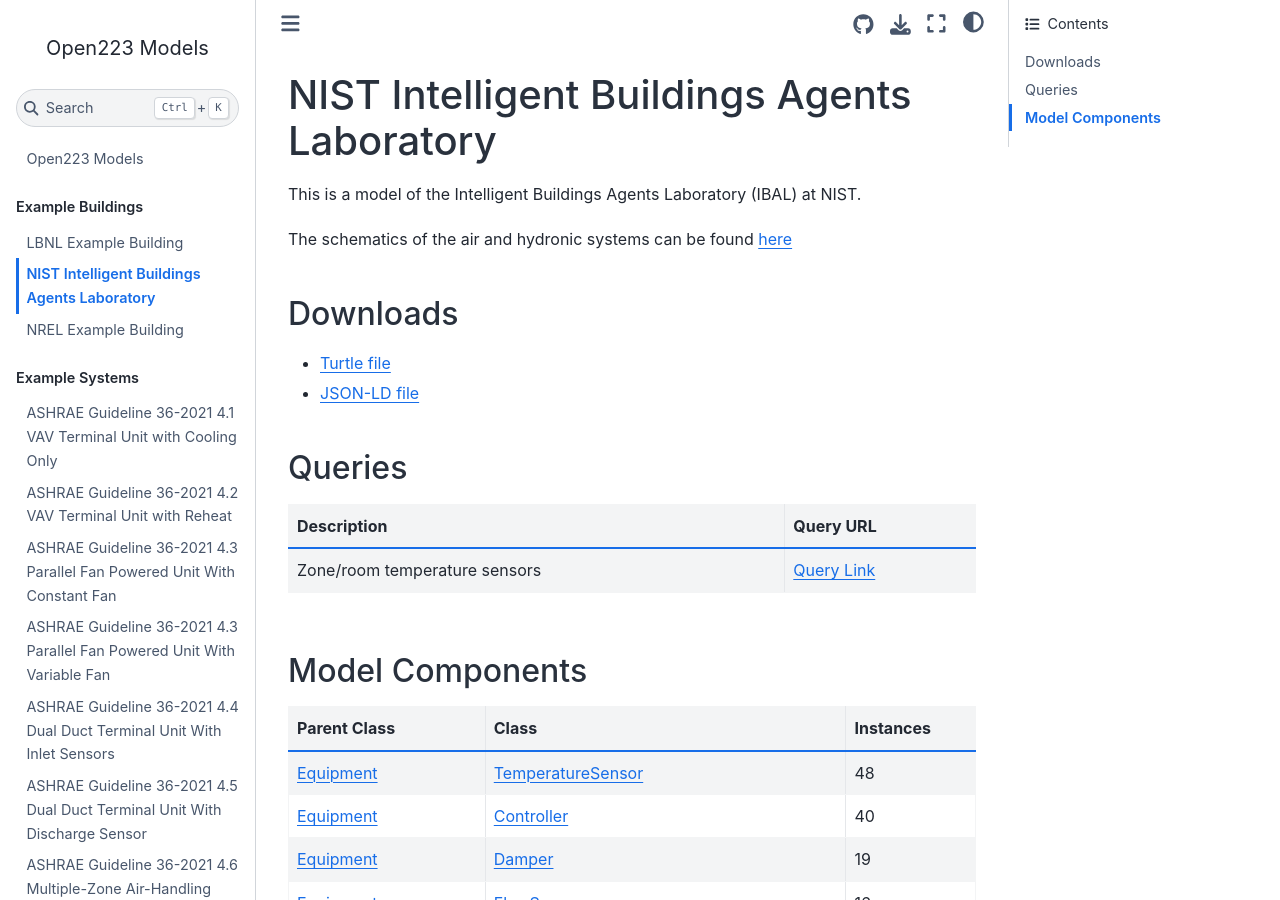
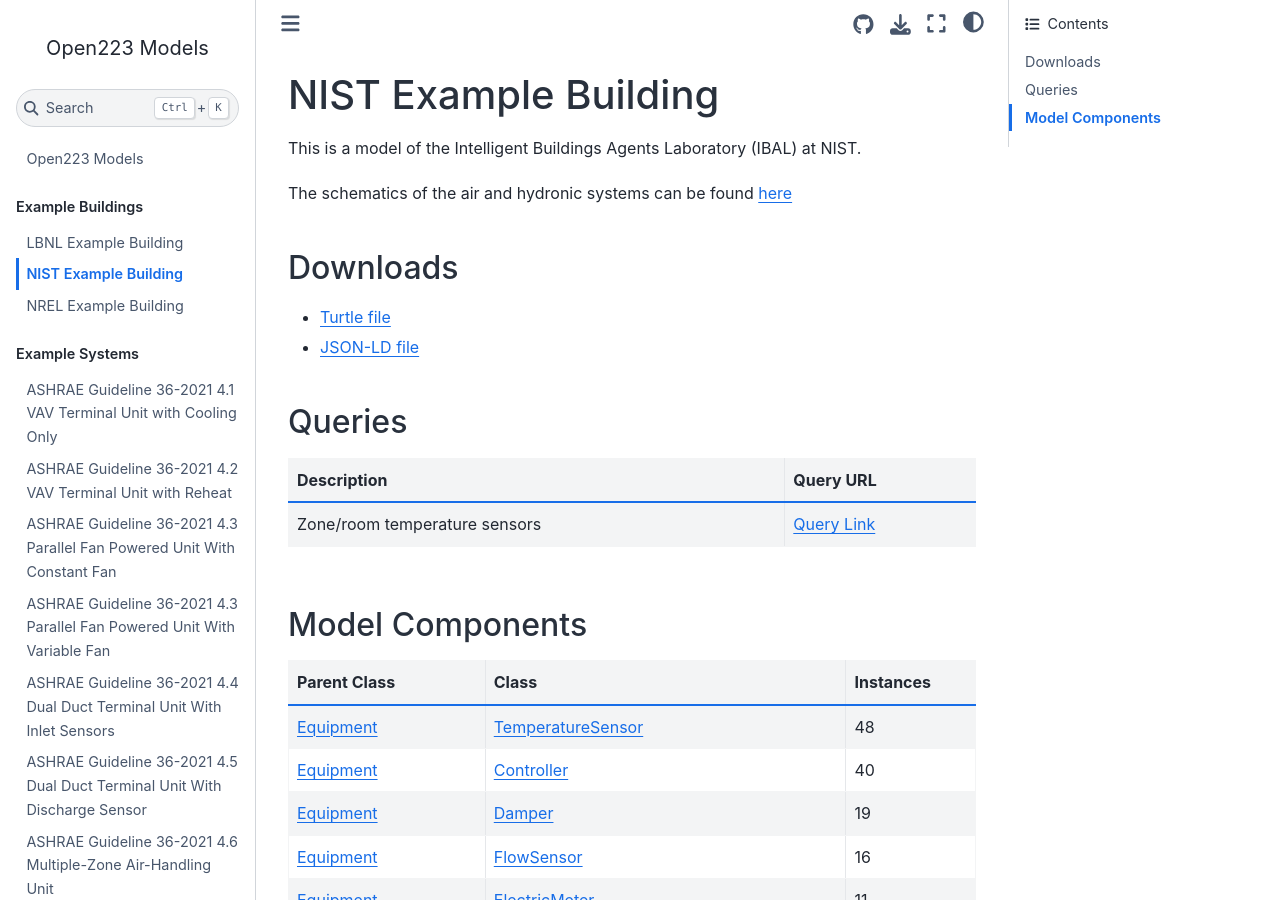
Before and after one commit to open223/models.open223.info, a Jupyter Book: the page built from examples/nist-example.md, in a window 1280 px wide and 900 px high. Built offline with Jupyter Book 1.0.4 settings and Sphinx 7.4.7 and the Sphinx Book theme 1.1.4, drawn with Linux system fonts in a browser that asks for light colours.

Commit message:
Rename to nist-example

```diff
--- a/_toc.yml
+++ b/_toc.yml
@@ -8,7 +8,7 @@
 - caption: Example Buildings
   chapters:
   - file: examples/lbnl-example.md
-  - file: examples/nist-ibal.md
+  - file: examples/nist-example.md
   - file: examples/NREL-example.md
 - caption: Example Systems
   chapters:
--- a/examples/nist-ibal.md
+++ b/examples/nist-example.md
@@ -1,13 +1,13 @@
-# NIST Intelligent Buildings Agents Laboratory
+# NIST Example Building
 
 This is a model of the Intelligent Buildings Agents Laboratory (IBAL) at NIST.
 
-The schematics of the air and hydronic systems can be found [here](../_static/schematics/nist-ibal.pdf)
+The schematics of the air and hydronic systems can be found [here](../_static/schematics/nist-example.pdf)
 
 ## Downloads
 
-- <a href="/nist-ibal.ttl">Turtle file</a>
-- <a href="/nist-ibal.jsonld">JSON-LD file</a>
+- <a href="../models/nist-example.ttl">Turtle file</a>
+- <a href="../models/nist-example.jsonld">JSON-LD file</a>
 
 ## Queries
 | Description | Query URL |
--- a/queries.toml
+++ b/queries.toml
@@ -20,7 +20,7 @@
 }
 """
 
-[[nist-ibal]]
+[[nist-example]]
 description="Zone/room temperature sensors"
 query="""
 SELECT ?location ?sensor WHERE {
```
Also changed, not shown: 6 other files.
